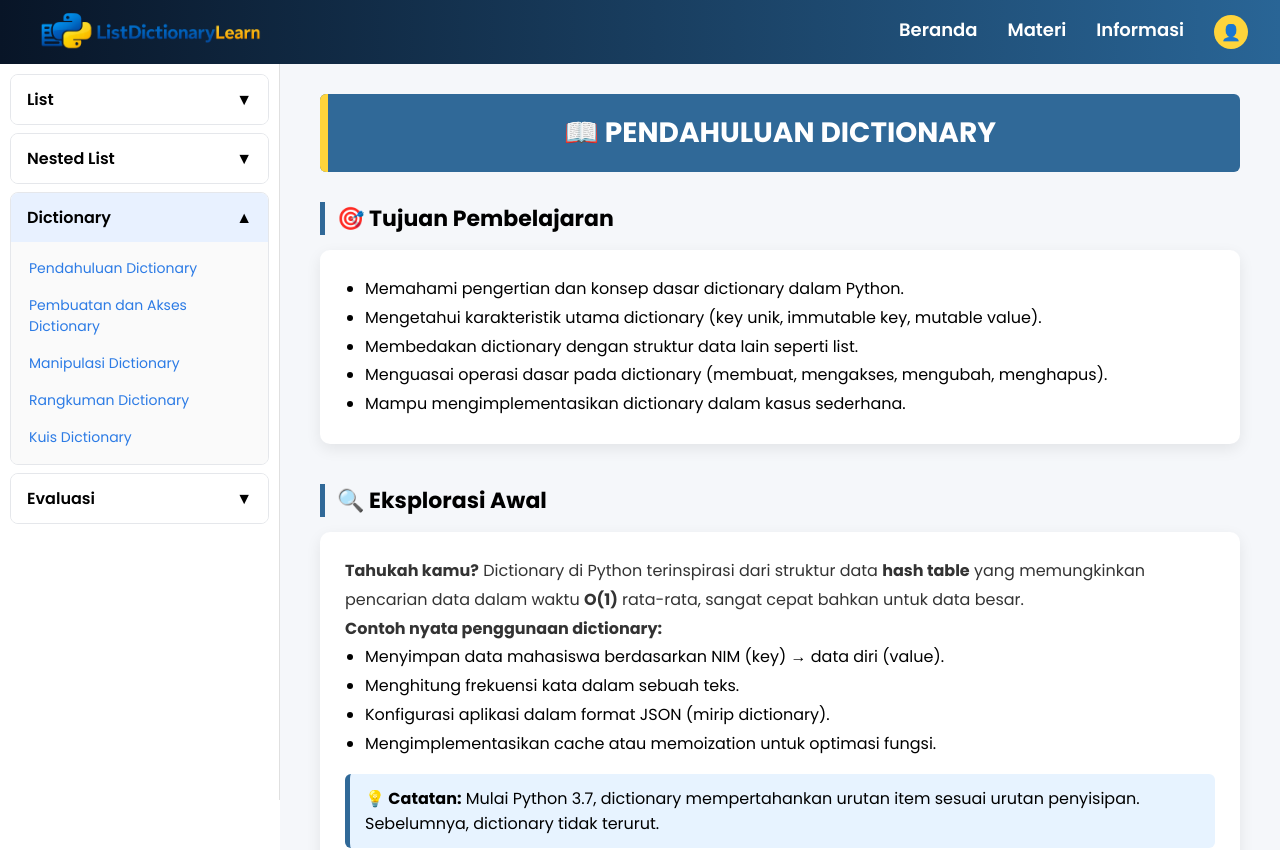
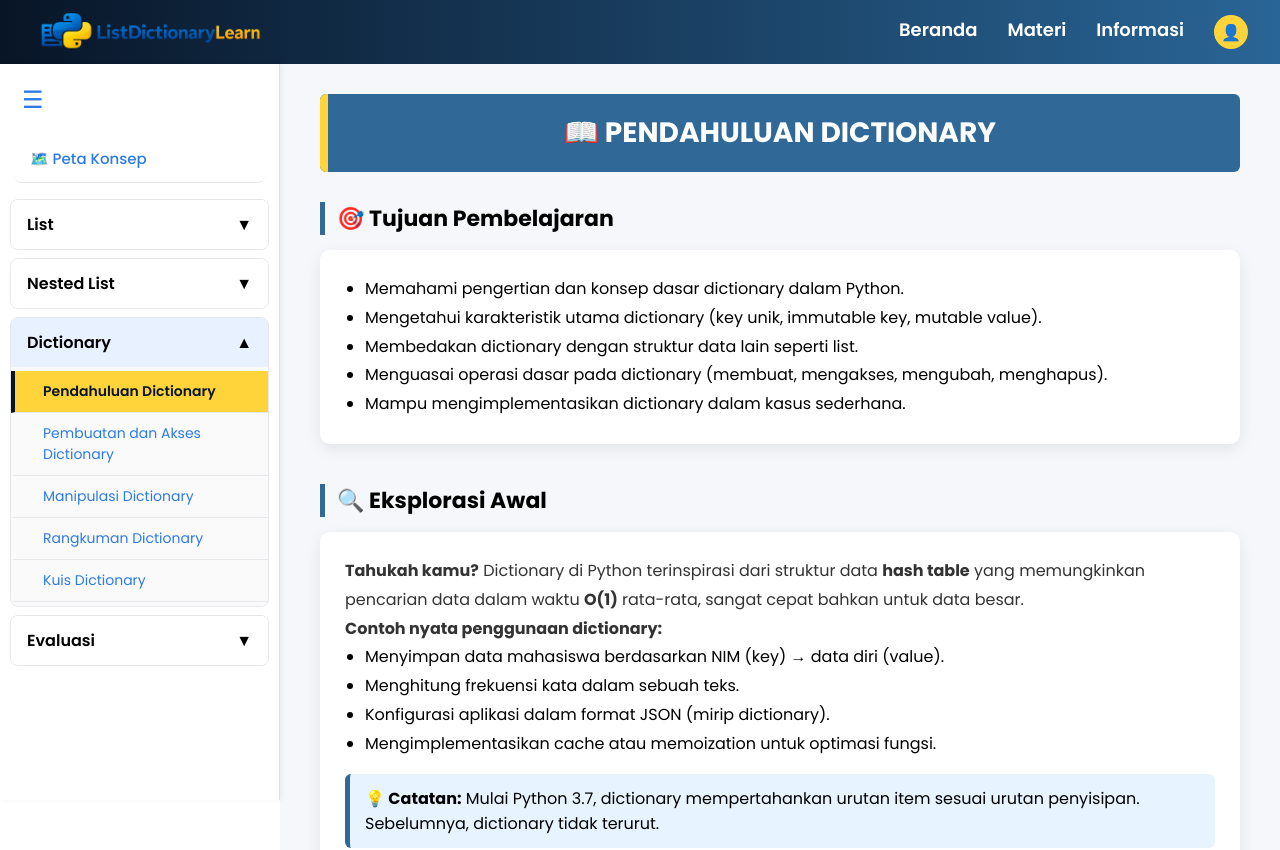
Before and after one commit to Halooci/Lidict, a React (Vite) app: page /Dictionary/PendahuluanDictionary in a window 1280 px wide. Shown: the top 850 px of the page. Built offline with nearby package versions, Linux system fonts and the light colour scheme.

Commit message:
sidebarUPD

```diff
--- a/src/pages/komponen/SidebarMateri.jsx
+++ b/src/pages/komponen/SidebarMateri.jsx
@@ -1,11 +1,13 @@
-import { useState } from "react";
+import { useState, useEffect } from "react";
+import { Link, useLocation } from "react-router-dom";
 
 export default function SidebarMateri() {
-  const currentPath = window.location.pathname;
+  const location = useLocation();
+  const currentPath = location.pathname;
+  const [isSidebarOpen, setIsSidebarOpen] = useState(true);
 
   // Tentukan accordion aktif berdasarkan URL
   const getDefaultAccordion = () => {
-    // if (currentPath === "/List") return "list";
     if (currentPath.startsWith("/List")) return "list";
     if (currentPath.startsWith("/NestedList")) return "NestedList";
     if (currentPath.startsWith("/Dictionary")) return "dictionary";
@@ -13,20 +15,69 @@ export default function SidebarMateri() {
     return null;
   };
 
-  const [activeAccordion, setActiveAccordion] = useState(
-    getDefaultAccordion()
-  );
+  const [activeAccordion, setActiveAccordion] = useState(getDefaultAccordion());
+
+  // Efek untuk mengatur margin kiri konten utama saat sidebar terbuka/tutup
+  useEffect(() => {
+    const mainContent = document.querySelector(".main-content");
+    if (mainContent) {
+      mainContent.style.marginLeft = isSidebarOpen ? "280px" : "0";
+      mainContent.style.transition = "margin-left 0.3s ease";
+    }
+    // Atau untuk semua konten di dalam .content-wrapper, sesuaikan sendiri
+    // Alternatif: beri class pada body
+    document.body.style.overflowX = "hidden";
+  }, [isSidebarOpen]);
+
+  const toggleSidebar = () => {
+    setIsSidebarOpen(!isSidebarOpen);
+  };
 
   return (
-    <aside style={styles.sidebar}>
-      {/* <Accordion
-        id="pendahuluan"
-        title="Pendahuluan"
-        activeAccordion={activeAccordion}
-        setActiveAccordion={setActiveAccordion}
+    <>
+      {/* Tombol hamburger floating saat sidebar tertutup */}
+      {!isSidebarOpen && (
+        <button onClick={toggleSidebar} style={styles.floatingHamburger}>
+          ☰
+        </button>
+      )}
+
+      {/* Sidebar */}
+      <aside style={{ ...styles.sidebar, width: isSidebarOpen ? "280px" : "0", padding: isSidebarOpen ? "10px" : "0", overflow: isSidebarOpen ? "auto" : "hidden" }}>
+        {/* Tombol hamburger di dalam sidebar (kiri atas) */}
+        {isSidebarOpen && (
+          <div style={styles.hamburgerInside} onClick={toggleSidebar}>
+            ☰
+          </div>
+        )}
+
+        {/* Menu Peta Konsep (ditambahkan sebelum List) */}
+        <div style={styles.petaKonsepWrapper}>
+          <Link to="/PetaKonsep" style={{ textDecoration: "none" }}>
+            <div
+              style={{
+                ...styles.petaKonsepItem,
+                backgroundColor: currentPath === "/PetaKonsep" ? "#FFD43B" : "transparent",
+                color: currentPath === "/PetaKonsep" ? "#081527" : "#2c7be5",
+                fontWeight: currentPath === "/PetaKonsep" ? "600" : "500",
+              }}
+              onMouseEnter={(e) => {
+                if (currentPath !== "/PetaKonsep") {
+                  e.currentTarget.style.backgroundColor = "#fef9e6";
+                  e.currentTarget.style.color = "#081527";
+                }
+              }}
+              onMouseLeave={(e) => {
+                if (currentPath !== "/PetaKonsep") {
+                  e.currentTarget.style.backgroundColor = "transparent";
+                  e.currentTarget.style.color = "#2c7be5";
+                }
+              }}
             >
-        <SubItem label="Pengantar" to="/Pengantar" />
-      </Accordion> */}
+              🗺️ Peta Konsep
+            </div>
+          </Link>
+        </div>
 
         <Accordion
           id="list"
@@ -34,11 +85,11 @@ export default function SidebarMateri() {
           activeAccordion={activeAccordion}
           setActiveAccordion={setActiveAccordion}
         >
-        <SubItem label="Pendahuluan List" to="/List/PendahuluanList" />
-        <SubItem label="Pembuatan dan Akses Element" to="/List/PembuatanAksesElement"/>
-        <SubItem label="Operasi dan Manipulasi" to="/List/OperasiDanManipulasi" />
-        <SubItem label="Rangkuman List" to="/List/RangkumanList" />
-        <SubItem label="Kuis List" to="/List/KuisList" />
+          <SubItem label="Pendahuluan List" to="/List/PendahuluanList" currentPath={currentPath} />
+          <SubItem label="Pembuatan dan Akses Element" to="/List/PembuatanAksesElement" currentPath={currentPath} />
+          <SubItem label="Operasi dan Manipulasi" to="/List/OperasiDanManipulasi" currentPath={currentPath} />
+          <SubItem label="Rangkuman List" to="/List/RangkumanList" currentPath={currentPath} />
+          <SubItem label="Kuis List" to="/List/KuisList" currentPath={currentPath} />
         </Accordion>
 
         <Accordion
@@ -47,12 +98,11 @@ export default function SidebarMateri() {
           activeAccordion={activeAccordion}
           setActiveAccordion={setActiveAccordion}
         >
-        <SubItem label="Pendahuluan Nested List" to="/NestedList/PendahuluanNestedList" />
-        <SubItem label="Pembuatan dan Akses Element Nested List" to="/NestedList/PembuatanAksesNestedList"/>
-        <SubItem label="Operasi Nested List" to="/NestedList/OperasiNestedList" />
-        {/* <SubItem key="operasi-nested" label="Operasi Nested List" to="/NestedList/OperasiNestedList" locked={true} /> */}
-        <SubItem label="Rangkuman Nested List" to="/NestedList/RangkumanNestedList" />
-        <SubItem label="Kuis Nested List" to="/NestedList/KuisNestedList" />
+          <SubItem label="Pendahuluan Nested List" to="/NestedList/PendahuluanNestedList" currentPath={currentPath} />
+          <SubItem label="Pembuatan dan Akses Element Nested List" to="/NestedList/PembuatanAksesNestedList" currentPath={currentPath} />
+          <SubItem label="Operasi Nested List" to="/NestedList/OperasiNestedList" currentPath={currentPath} />
+          <SubItem label="Rangkuman Nested List" to="/NestedList/RangkumanNestedList" currentPath={currentPath} />
+          <SubItem label="Kuis Nested List" to="/NestedList/KuisNestedList" currentPath={currentPath} />
         </Accordion>
 
         <Accordion
@@ -61,11 +111,11 @@ export default function SidebarMateri() {
           activeAccordion={activeAccordion}
           setActiveAccordion={setActiveAccordion}
         >
-        <SubItem label="Pendahuluan Dictionary" to="/Dictionary/PendahuluanDictionary" />
-        <SubItem label="Pembuatan dan Akses Dictionary" to="/Dictionary/PembuatanAksesElementDictionary" />
-        <SubItem label="Manipulasi Dictionary" to="/Dictionary/ManipulasiDictionary" />
-        <SubItem label="Rangkuman Dictionary" to="/Dictionary/RangkumanDictionary" />
-        <SubItem label="Kuis Dictionary" to="/Dictionary/KuisDictionary" />
+          <SubItem label="Pendahuluan Dictionary" to="/Dictionary/PendahuluanDictionary" currentPath={currentPath} />
+          <SubItem label="Pembuatan dan Akses Dictionary" to="/Dictionary/PembuatanAksesElementDictionary" currentPath={currentPath} />
+          <SubItem label="Manipulasi Dictionary" to="/Dictionary/ManipulasiDictionary" currentPath={currentPath} />
+          <SubItem label="Rangkuman Dictionary" to="/Dictionary/RangkumanDictionary" currentPath={currentPath} />
+          <SubItem label="Kuis Dictionary" to="/Dictionary/KuisDictionary" currentPath={currentPath} />
         </Accordion>
 
         <Accordion
@@ -74,21 +124,15 @@ export default function SidebarMateri() {
           activeAccordion={activeAccordion}
           setActiveAccordion={setActiveAccordion}
         >
-        <SubItem label="Evaluasi Akhir"  to="/EvaluasiAkhir" />
+          <SubItem label="Evaluasi Akhir" to="/EvaluasiAkhir" currentPath={currentPath} />
         </Accordion>
       </aside>
+    </>
   );
 }
 
 /* ================= ACCORDION ================= */
-
-function Accordion({
-  id,
-  title,
-  children,
-  activeAccordion,
-  setActiveAccordion,
-}) {
+function Accordion({ id, title, children, activeAccordion, setActiveAccordion }) {
   const isOpen = activeAccordion === id;
 
   return (
@@ -98,68 +142,119 @@ function Accordion({
           ...styles.accordionHeader,
           backgroundColor: isOpen ? "#e8f1ff" : "#ffffff",
         }}
-        onClick={() =>
-          setActiveAccordion(isOpen ? null : id)
-        }
+        onClick={() => setActiveAccordion(isOpen ? null : id)}
+        onMouseEnter={(e) => {
+          if (!isOpen) e.currentTarget.style.backgroundColor = "#fef9e6";
+        }}
+        onMouseLeave={(e) => {
+          if (!isOpen) e.currentTarget.style.backgroundColor = "#ffffff";
+        }}
       >
         <span>{title}</span>
         <span>{isOpen ? "▲" : "▼"}</span>
       </div>
-
       {isOpen && <div style={styles.accordionContent}>{children}</div>}
     </div>
   );
 }
 
-/* ================= SUB ITEM ================= */
+/* ================= SUB ITEM (dengan outline, hover, active) ================= */
+function SubItem({ label, to, currentPath }) {
+  const isActive = currentPath === to;
 
-function SubItem({ label, locked, to }) {
   return (
+    <Link to={to} style={{ textDecoration: "none" }}>
       <div
         style={{
           ...styles.subItem,
-        cursor: locked ? "not-allowed" : "pointer",
-        opacity: locked ? 0.6 : 1,
+          backgroundColor: isActive ? "#FFD43B" : "transparent",
+          color: isActive ? "#081527" : "#2c7be5",
+          fontWeight: isActive ? "600" : "400",
+          borderLeft: isActive ? "4px solid #081527" : "4px solid transparent",
         }}
-      onClick={() => {
-        if (!locked && to) {
-          window.location.href = to;
+        onMouseEnter={(e) => {
+          if (!isActive) {
+            e.currentTarget.style.backgroundColor = "#fef9e6";
+            e.currentTarget.style.color = "#081527";
+          }
+        }}
+        onMouseLeave={(e) => {
+          if (!isActive) {
+            e.currentTarget.style.backgroundColor = "transparent";
+            e.currentTarget.style.color = "#2c7be5";
           }
         }}
       >
         <span>{label}</span>
-      {locked && <span style={styles.lock}>🔒</span>}
       </div>
+    </Link>
   );
 }
 
-/* ================= STYLE ================= */
-
+/* ================= STYLES ================= */
 const styles = {
   sidebar: {
     position: "fixed",
     top: "64px",
     left: 0,
-
-    width: "280px",
     height: "calc(100vh - 64px)",
     backgroundColor: "#ffffff",
     borderRight: "1px solid #e0e0e0",
-
-    padding: "10px",
     fontFamily: "Poppins, sans-serif",
-
     overflowY: "auto",
     overflowX: "hidden",
+    transition: "width 0.3s ease, padding 0.3s ease",
+    zIndex: 1000,
+    boxShadow: "2px 0 5px rgba(0,0,0,0.05)",
   },
-
+  hamburgerInside: {
+    fontSize: "24px",
+    cursor: "pointer",
+    padding: "8px 12px",
+    display: "inline-block",
+    color: "#2c7be5",
+    marginBottom: "10px",
+    width: "fit-content",
+    borderRadius: "8px",
+    transition: "background 0.2s",
+  },
+  floatingHamburger: {
+    position: "fixed",
+    top: "74px",
+    left: "10px",
+    fontSize: "24px",
+    background: "#ffffff",
+    border: "1px solid #e0e0e0",
+    borderRadius: "8px",
+    cursor: "pointer",
+    padding: "6px 12px",
+    zIndex: 1100,
+    color: "#2c7be5",
+    boxShadow: "0 2px 5px rgba(0,0,0,0.1)",
+    transition: "all 0.2s",
+  },
+  petaKonsepWrapper: {
+    marginBottom: "16px",
+    padding: "0 4px",
+  },
+  petaKonsepItem: {
+    padding: "12px 16px",
+    fontSize: "15px",
+    fontWeight: "500",
+    borderRadius: "8px",
+    cursor: "pointer",
+    transition: "all 0.2s ease",
+    borderBottom: "1px solid #e5e7eb",
+    display: "flex",
+    alignItems: "center",
+    gap: "8px",
+  },
   accordion: {
     marginBottom: "8px",
     borderRadius: "8px",
     overflow: "hidden",
     border: "1px solid #e5e7eb",
   },
-
   accordionHeader: {
     padding: "12px 16px",
     fontWeight: "600",
@@ -167,23 +262,20 @@ const styles = {
     justifyContent: "space-between",
     alignItems: "center",
     cursor: "pointer",
+    transition: "all 0.2s ease",
   },
-
   accordionContent: {
-    padding: "8px 0",
+    padding: "4px 0",
     backgroundColor: "#fafafa",
   },
-
   subItem: {
-    padding: "8px 18px",
+    padding: "10px 16px 10px 28px",
     fontSize: "14px",
     display: "flex",
     justifyContent: "space-between",
     alignItems: "center",
-    color: "#2c7be5",
-  },
-
-  lock: {
-    fontSize: "14px",
+    cursor: "pointer",
+    transition: "all 0.2s ease",
+    borderBottom: "1px solid #e5e7eb", // outline tiap opsi
   },
 };
```
Lines whose indentation alone changed are shown as unchanged.
